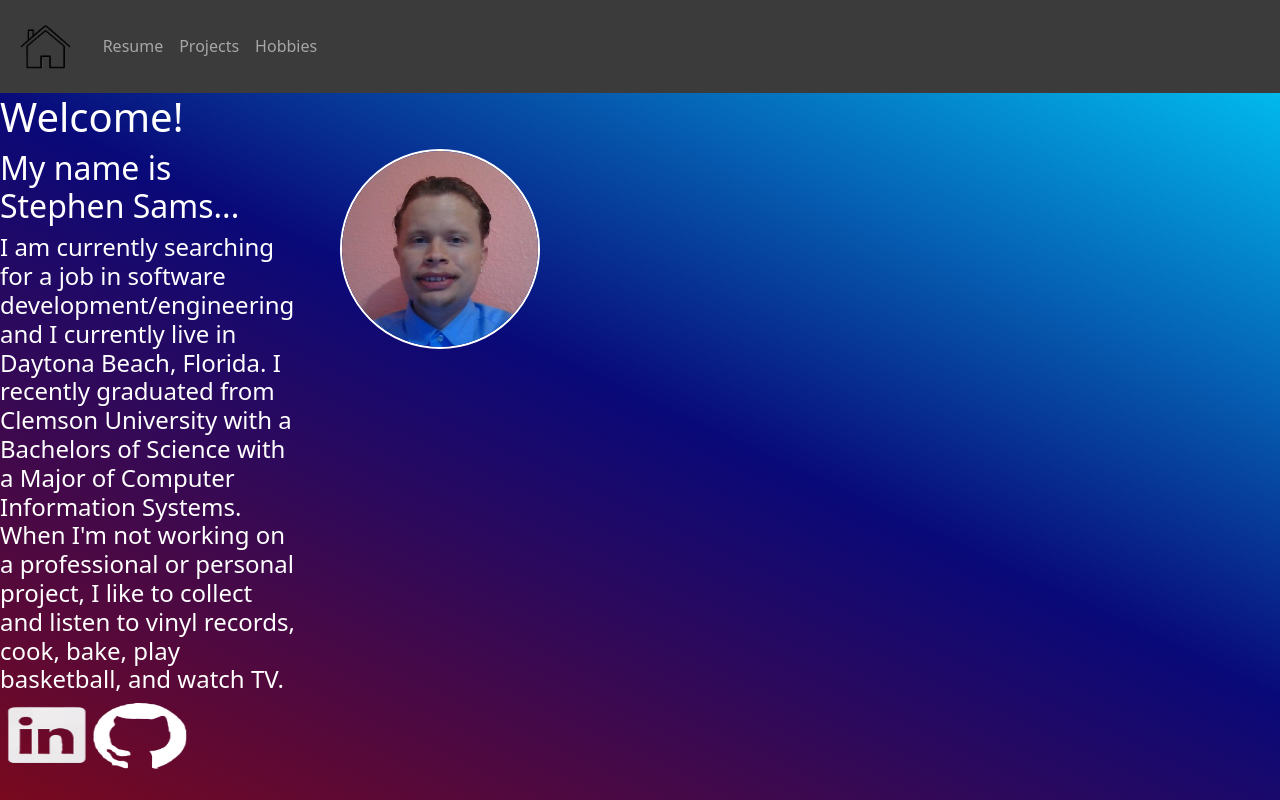
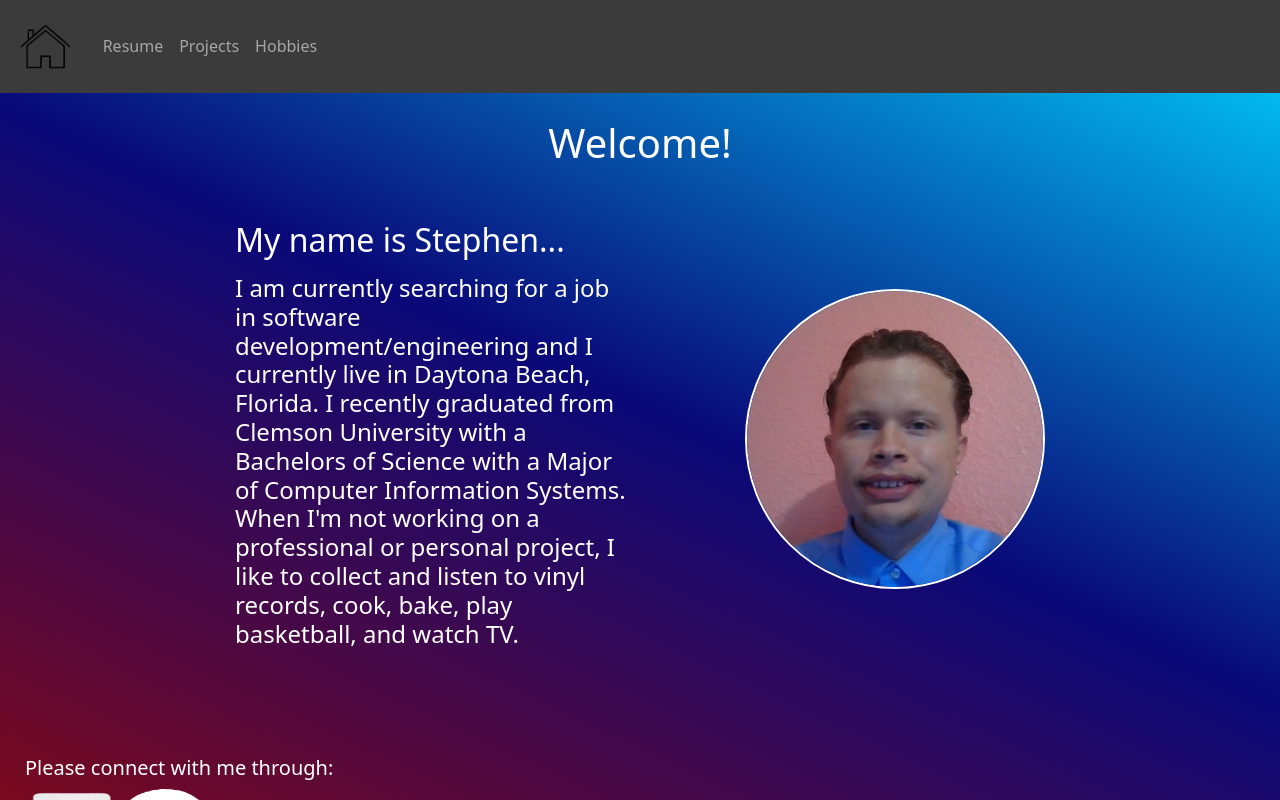
Before and after one commit to ssams01/MyWebsite, an Angular app in the folder StephenSams/: page /home in a window 1280 px wide. Built offline with nearby package versions, Linux system fonts and the light colour scheme.

Commit message:
made home page look nicer

```diff
--- a/StephenSams/src/app/home/home.component.css
+++ b/StephenSams/src/app/home/home.component.css
@@ -1,17 +1,35 @@
+footer {
+   margin-top: 100px;
+   margin-left: 25px;
+}
+
 footer > a > img {
     height: 50pt;
     width: 70pt;
 }
 
+h1 {
+    margin-top: 20pt;
+    margin-bottom: 40pt;
+    text-align: center;
+}
+
 .content-container {
     display: flex;
+    align-items: center;
+    justify-content: center;
 }
 
 .text-container {
     flex: 1;
-    max-width: 300px; /* Adjust max-width as needed */
+    max-width: 400px; /* Adjust max-width as needed */
     word-wrap: break-word;
-    margin-right: 20px; /* Adjust margin as needed */
+    margin-right: 90px; /* Adjust margin as needed */
+
+}
+
+.text-container > h2 {
+    margin-bottom: 15px;
 }
 
 .image-container {
@@ -21,6 +39,6 @@ footer > a > img {
 .propic-align {
     border: 2px solid white;
     border-radius: 50%;
-    width: 200px; /* Adjust the width as needed */
+    width: 300px; /* Adjust the width as needed */
     height: auto; /* Automatically adjust height to maintain aspect ratio */
 }
--- a/StephenSams/src/app/home/home.component.html
+++ b/StephenSams/src/app/home/home.component.html
@@ -6,7 +6,7 @@
 
 <div class="content-container">
  <div class="text-container">
-   <h2>My name is Stephen Sams...</h2>
+   <h2>My name is Stephen...</h2>
    <h4>
      I am currently searching for a job in software development/engineering and I currently
      live in Daytona Beach, Florida.  I recently graduated from Clemson University with a
@@ -21,6 +21,7 @@
 </div>
 
 <footer>
+ <h5>Please connect with me through: </h5>
  <a href="https://www.linkedin.com/in/stephen-sams-ba9700238/"><img src="../../assets/linkedin.png" alt="linkedin"></a>
  <a href="https://github.com/ssams01"><img src="../../assets/github.png" alt="github"></a>
 </footer>
```
